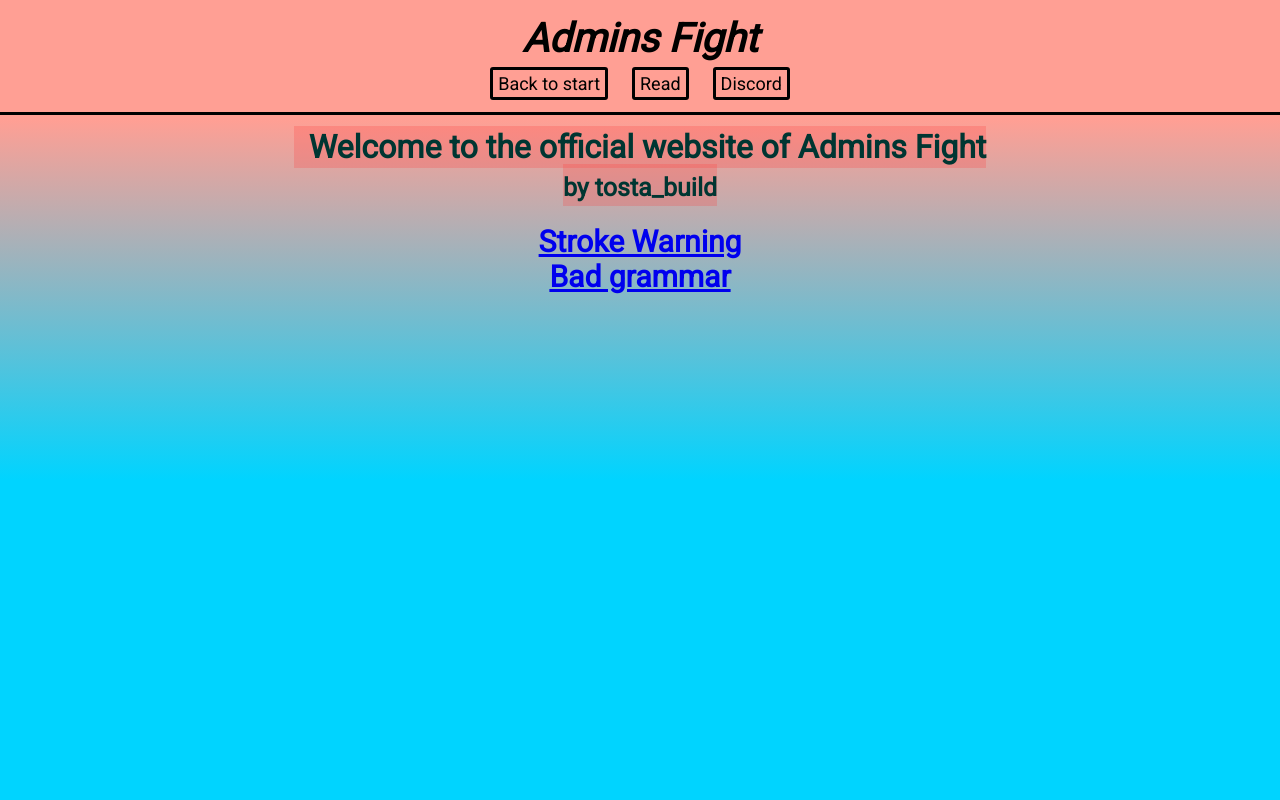
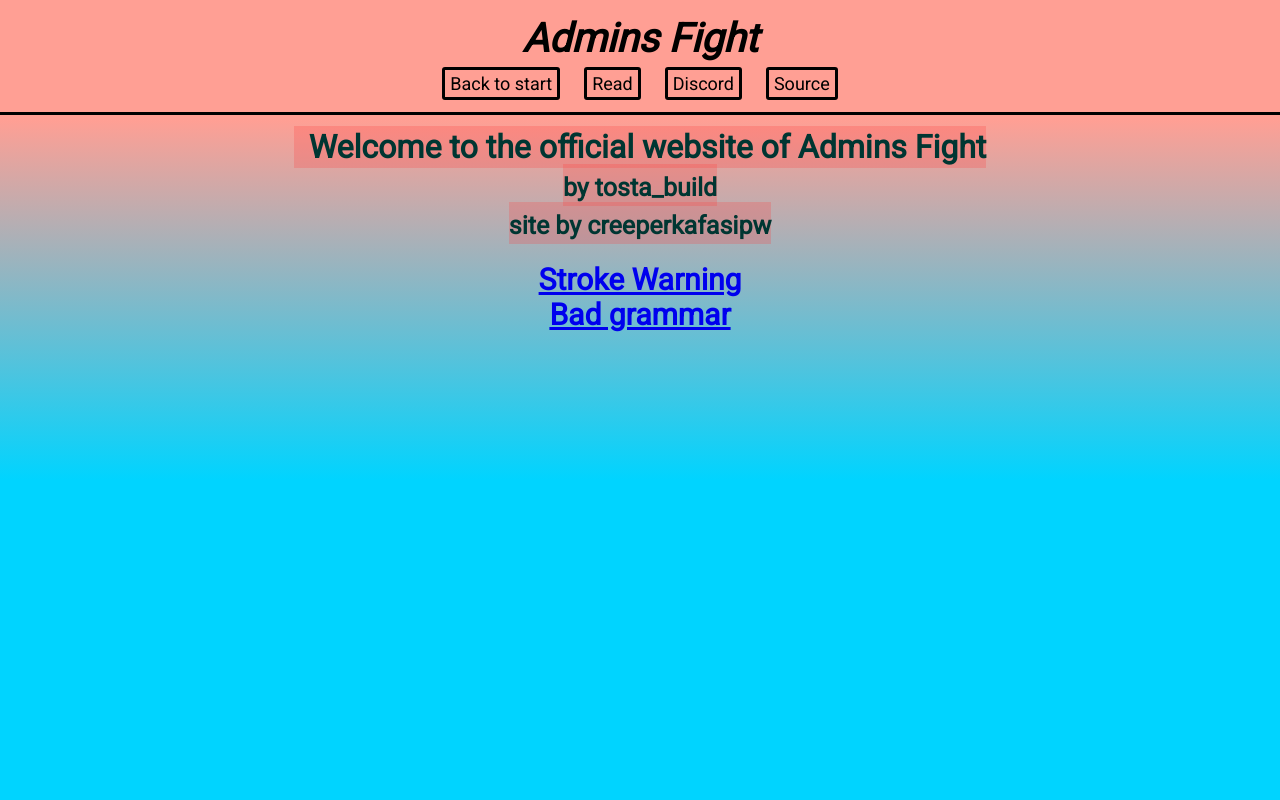
Before and after one commit to adminsfight/adminsfight.github.io, a plain HTML site: page index.html in a window 1280 px wide. Shown: the top 800 px of the page. Drawn offline with Linux system fonts and the light colour scheme.

Commit message:
Update index.html

```diff
--- a/index.html
+++ b/index.html
@@ -22,6 +22,9 @@
             <div class="navblock">
                 <p style="font-size: Large;" title="Join the official Prototech discord"><a href="https://discord.gg/GttvgQ3" style="text-decoration: none; color: black;">Discord</a></p>
             </div>
+            <div class="navblock">
+                <p style="font-size: Large;" title="Source code and stuff"><a href="https://github.com/adminsfight/adminsfight.github.io" style="text-decoration: none; color: black;">Source</a></p>
+            </div>
         </div>
     </header>
     <div>
@@ -29,7 +32,8 @@
         Welcome to the official website of Admins Fight
         <br>
         <a class="normaltext">by tosta_build</a>
-
+        <br>
+        <a class="normaltext">site by creeperkafasipw</a>
         <br>
         <p class="strokewarning" title="Features extremely bad grammar"><a href="https://i.kym-cdn.com/entries/icons/original/000/034/623/Untitled-3.png">Stroke Warning <br> Bad grammar</a></p>
     </b></h1>
```
